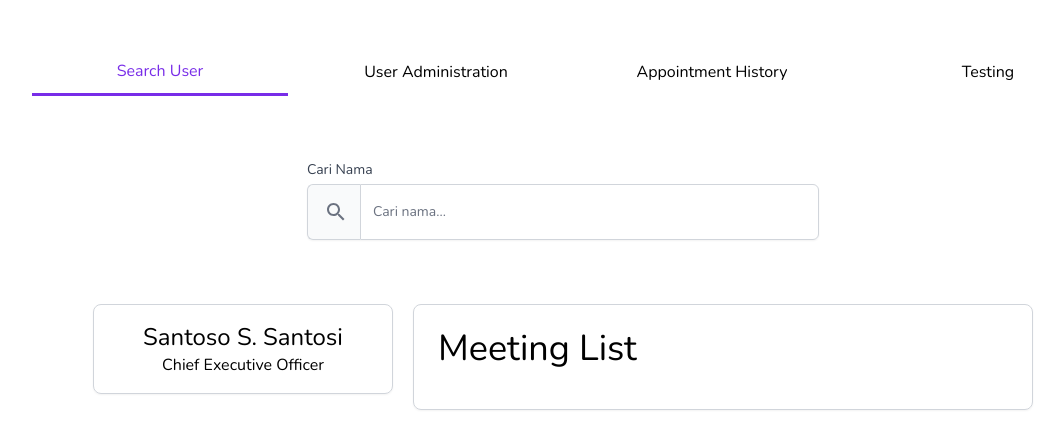
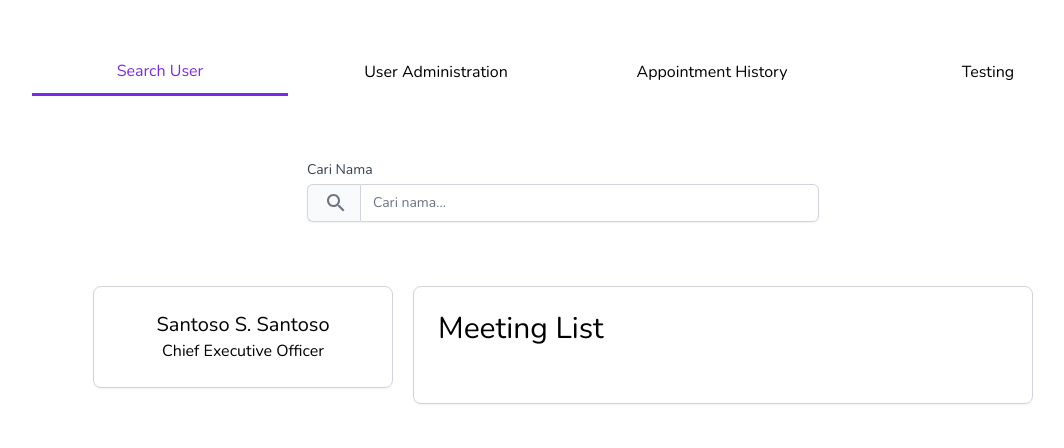
Before and after one commit to BukuTamuKita/Visity-Frontend, a React (Create React App) app: page /search in a window 1280 px wide. Shown: the top 448 px of the page, without its empty margins (77-1141 px from the left). Built offline with nearby package versions, Linux system fonts and the light colour scheme.

Commit message:
Minor styling update

```diff
--- a/src/components/SearchBar/SearchBar.js
+++ b/src/components/SearchBar/SearchBar.js
@@ -26,7 +26,7 @@ const SearchBar = ({ data }) => {
                     Cari Nama
                 </label>
                 <div className="mt-1 flex rounded-md shadow-sm">
-                    <span className="inline-flex h-14 pl-4 items-center px-3 rounded-l-md border border-r-0 border-gray-300 bg-gray-50 text-gray-500 text-sm">
+                    <span className="inline-flex pl-4 items-center px-3 rounded-l-md border border-r-0 border-gray-300 bg-gray-50 text-gray-500 text-sm">
                         <SearchIcon/>
                     </span>
                     <input
--- a/src/pages/SearchUser.js
+++ b/src/pages/SearchUser.js
@@ -10,12 +10,12 @@ const SearchUser = () => {
 
             <div className="flex flex-col items-center justify-center">
                 <div className="card grid md:grid-cols-3 md:w-9/12 w-4/5">
-                    <div className="left-card md:col-span-1 md:mx-2.5 mb-4 p-4 shadow-sm border border-solid border-current rounded-lg border-gray-300 text-center">
-                        <p className="text-2xl">Santoso S. Santosi</p>
-                        <p>Chief Executive Officer</p>
+                    <div className="left-card md:col-span-1 md:mx-2.5 mb-4 p-6 shadow-sm border border-solid border-current rounded-lg border-gray-300 text-center">
+                        <p className="text-xl">Santoso S. Santoso</p>
+                        <p className="text-2lg">Chief Executive Officer</p>
                     </div>
                     <div className="right-card md:col-span-2 md:mx-2.5 p-6 shadow-sm border border-solid border-current rounded-lg border-gray-300">
-                        <p className="text-4xl">Meeting List</p>
+                        <p className="text-3xl">Meeting List</p>
                     </div>
                 </div>
             </div>
--- a/src/pages/Testing.js
+++ b/src/pages/Testing.js
@@ -1,10 +1,33 @@
-import React from 'react';
+import Button from '@mui/material/Button';
+import React, { useState } from 'react';
+
+const Child = ({ parentToChild }) => {
+    return (
+        <div className="mb-8">
+            <p>{parentToChild}</p>
+        </div>
+    )
+}
 
 const Testing = () => {
+    const [data, setData] = useState('');
+
+    const parentToChild = () => {
+        setData("This is from parent (Testing page)");
+    }
 
     return (
-        <div className="flex justify-center items-center mt-64">
-            <p className="text-4xl">For testing only...</p>
+        <div className="flex flex-col justify-center items-center mt-64">
+            {/* <p className="text-4xl">For testing only...</p> */}
+
+            <Child parentToChild={data} />
+            <Button
+                color="primary"
+                variant="contained"
+                onClick={() => parentToChild()}
+            >
+                Click Parent
+            </Button>
         </div>
     );
 }
```
